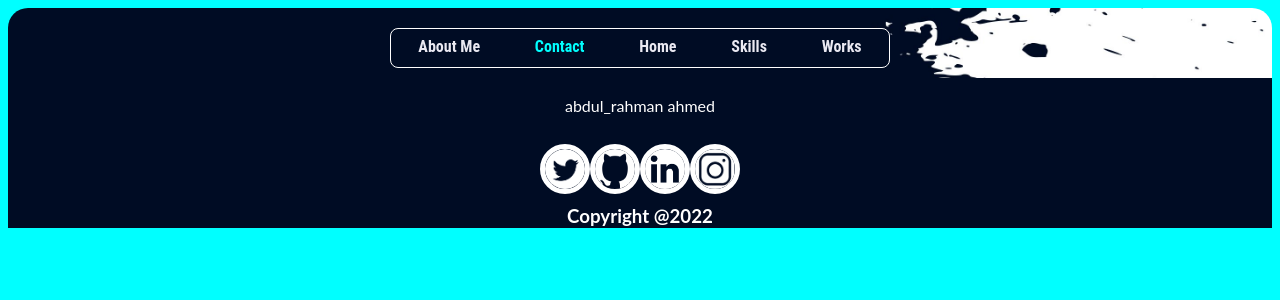
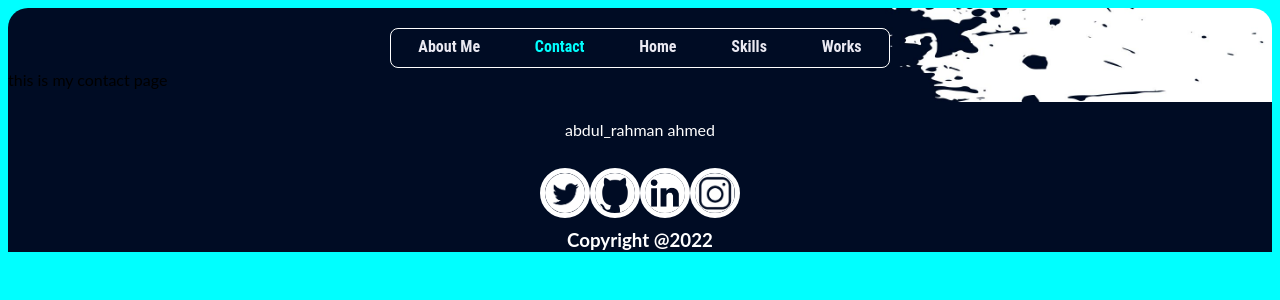
Before and after one commit to Rahman-Abdul/my-portfolio, a Next.js app: page /contact in a window 1280 px wide. Shown: the top 300 px of the page. Built offline with nearby package versions, Linux system fonts and the light colour scheme.

Commit message:
contact page

```diff
--- a/pages/contact.tsx
+++ b/pages/contact.tsx
@@ -5,7 +5,7 @@ import React from 'react';
 const Contact: any = () => {
   return(
 <main>
-
+    this is  my contact page
 </main>
   )
 }
```
